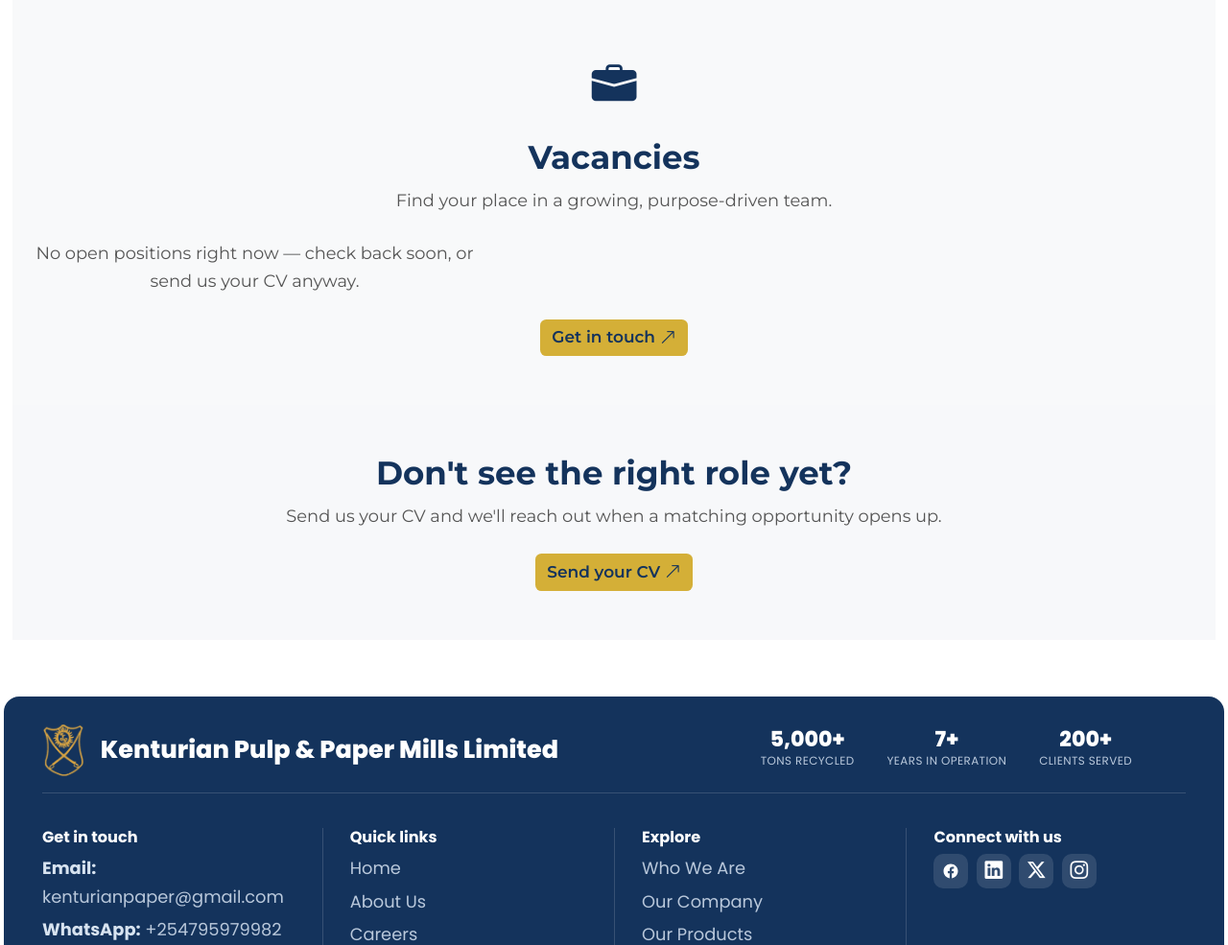
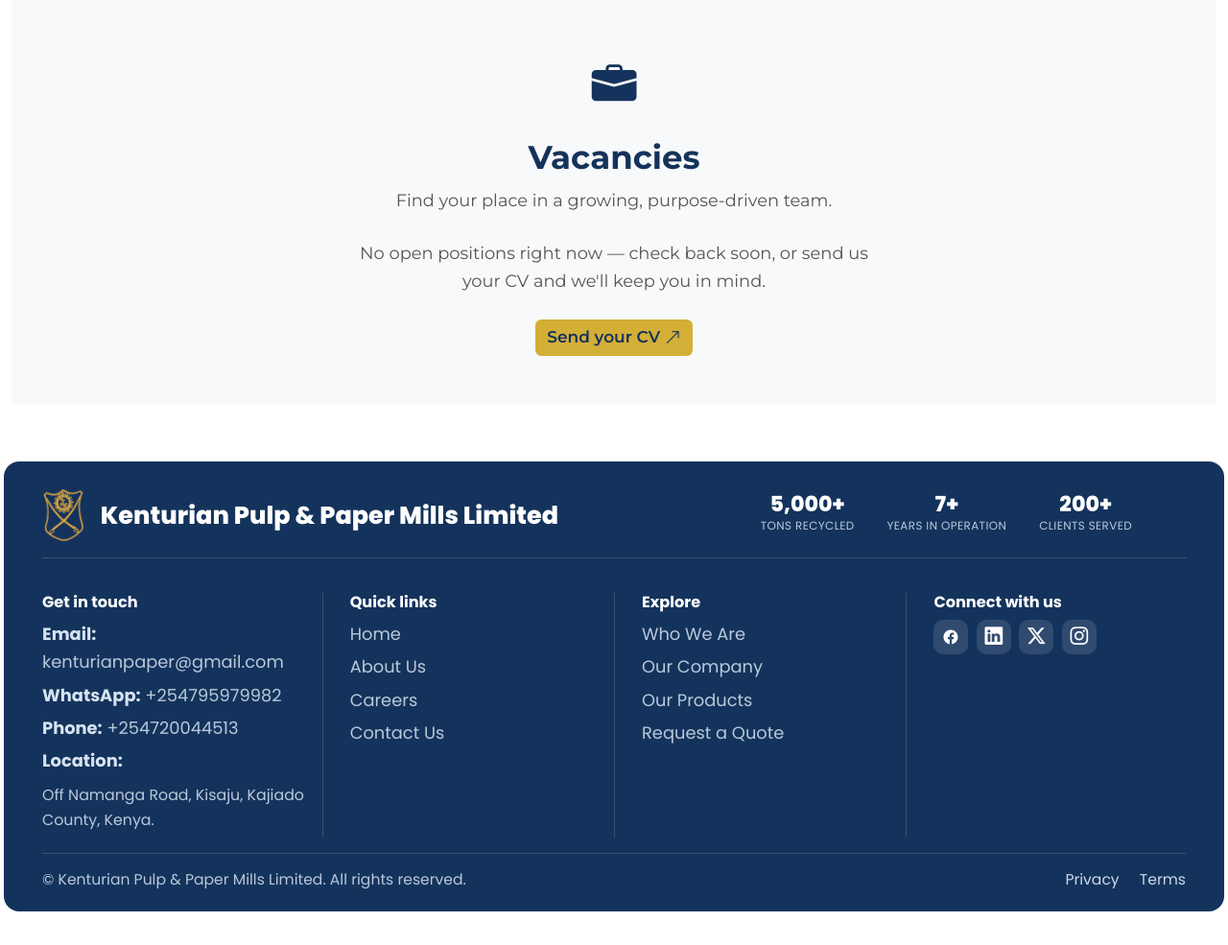
Before and after one commit to john-njoroge456/Kenturian-Pulp-And-Paper-Mill-Ltd, a Django app: page /careers/ in a window 1280 px wide. Shown: the part 1077-2062 px from the top of the page at 96% size. After the commit the page ends 2027 px from the top, so only its background shows below. Run offline with Django 5.2, Linux system fonts and the light colour scheme; data that the repository does not hold is empty.

Commit message:
Careers: centred no-vacancies message with Send your CV button; hide duplicate CV section when no jobs

```diff
--- a/templates/main/careers.html
+++ b/templates/main/careers.html
@@ -81,13 +81,14 @@
 {% endfor %}
       </div>
     {% else %}
-      <p class="text-center no-vacancies" data-aos="fade-up">
-        No open positions right now — check back soon, or send us your CV anyway.
+           <p class="text-center no-vacancies mx-auto" style="max-width:560px;" data-aos="fade-up">
+        No open positions right now — check back soon, or send us your CV and we'll keep you in mind.
       </p>
       <div class="text-center">
-        <a href="{% url 'main:contact' %}" class="btn btn-arrow-circle btn-light-arrow">
-  Get in touch <i class="bi bi-arrow-up-right"></i>
-</a>
+        <a href="{% url 'main:general_application' %}" class="btn btn-arrow-circle btn-light-arrow">
+          Send your CV <i class="bi bi-arrow-up-right"></i>
+        </a>
+      </div>
       </div>
     {% endif %}
   </div>
@@ -256,6 +257,7 @@ document.addEventListener('DOMContentLoaded', function () {
 </script>
 
 <!-- CTA -->
+{% if jobs %}
 <section class="careers-cta py-5 text-center" data-aos="fade-up">
   <div class="container">
     <h2>Don't see the right role yet?</h2>
@@ -265,5 +267,6 @@ document.addEventListener('DOMContentLoaded', function () {
 </a>
   </div>
 </section>
+{% endif %}
 
 {% endblock %}
```
